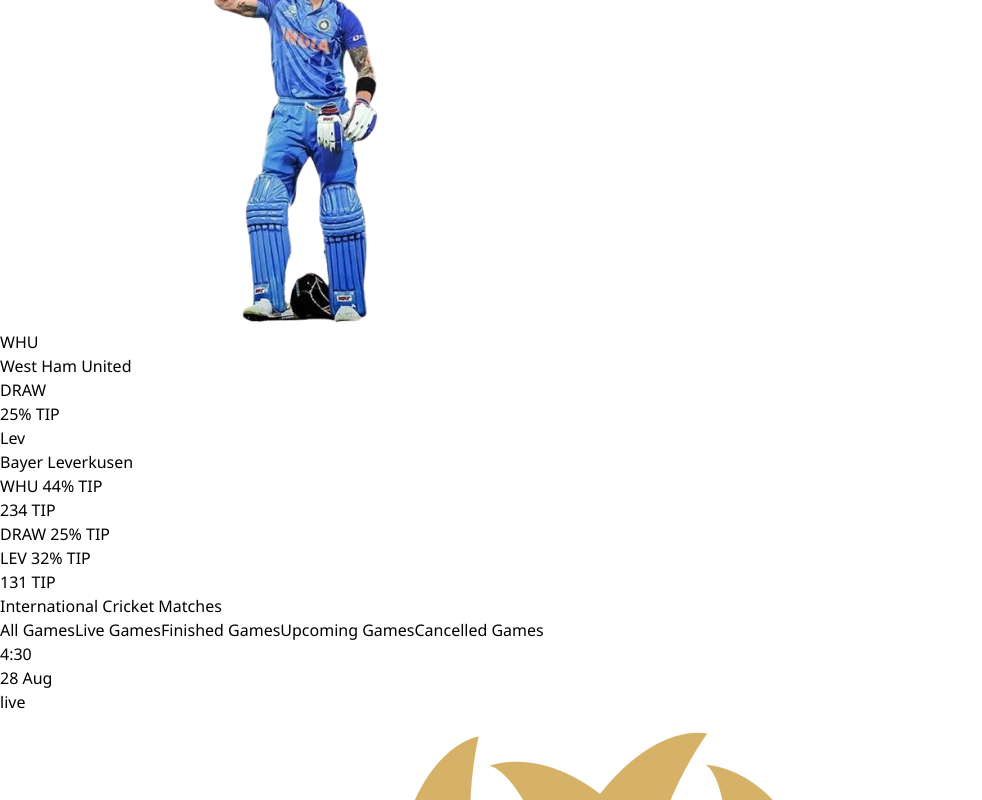
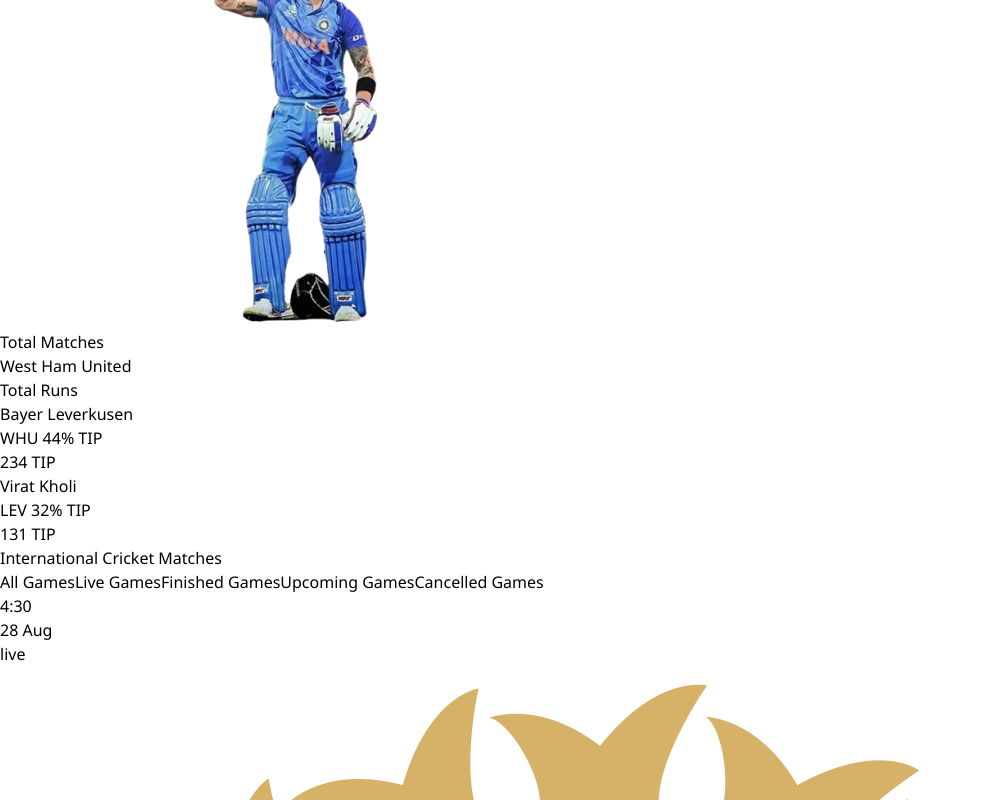
Before and after one commit to divyesh123-jain/CrickNet, a React (Vite) app: page /dashboard in a window 1280 px wide. Shown: the part 1635-2435 px from the top of the page, without its empty margins (0-982 px from the left). Built offline with nearby package versions, Linux system fonts and the light colour scheme.

Commit message:
added hover on Image

```diff
--- a/src/App.tsx
+++ b/src/App.tsx
@@ -3,8 +3,7 @@
 import './App.css'
 import Home from './pages/Home'
 import DashboardPage from './pages/DashboardPage'
-import Players from './components/Dashboard/players/players'
-import Dashboard from './components/Dashboard/Dashboard'
+import Players from './components/Dashboard/players/Players'
 import DashHome from './components/Dashboard/DashHome'
 
 function App() {
--- a/src/components/Cards/HomeCard.tsx
+++ b/src/components/Cards/HomeCard.tsx
@@ -2,59 +2,64 @@
 export default function HomeCard() {
     return (
         <>
-        <div className="relative bg-green-500 rounded-lg shadow-lg py-[16px] w-full top-[10px] h-[300px] max-w-xl mx-auto">
 
-           <div className="flex z-10 justify-between items-center text-white mb-4">
-                <div className="flex items-center space-x-2">
+        <div className="relative bg-green-500 rounded-lg shadow-lg p-6 w-full max-w-4xl mx-auto ">
 
-                <svg xmlns="http://www.w3.org/2000/svg" className="h-6 w-6" viewBox="0 0 20 20" fill="currentColor">
+  <div className="relative z-10 flex justify-between items-center text-white mb-4">
+    <div className="flex items-center space-x-2">
+
+      <svg xmlns="http://www.w3.org/2000/svg" className="h-6 w-6" viewBox="0 0 20 20" fill="currentColor">
         <path d="M10 2a6 6 0 00-6 6v3.586L3.707 14.707a1 1 0 001.414 0L7 12.828V8a5 5 0 0110 0v4.828l1.879 1.879a1 1 0 001.414-1.414L16 11.586V8a6 6 0 00-6-6z" />
       </svg>
 
       <span>08 12 21</span>
+    </div>
+
+    <div className="flex items-center space-x-4">
+      {/* <img src="team1.png" alt="Team 1" className="h-10 w-10 rounded-full">
+      <img src="team2.png" alt="Team 2" className="h-10 w-10 rounded-full"> */}
+    </div>
+  </div>
+
+  <div className="absolute left-1/2 inset-0 z-0 overflow-hidden transform -translate-x-1/2 -top-16">
+  <img src={home} alt="Player" className=" rounded-lg transition-all duration-300 hover:scale-110" />
+  </div>
 
 
-                </div>
 
-                <div className="absolute inset-0 z-0 -top-16">
-                <img src={home} alt="Player" className="h-full w-full -top-[80px] object-cover" />
 
-  </div>
 
-                <div className="flex z-10 justify-between items-center mb-8">
+  <div className="relative z-10 flex justify-between items-center mb-8">
     <div className="text-white text-center">
-      <div className="text-lg font-bold">WHU</div>
+      <div className="text-lg font-bold">Total Matches</div>
       <div className="text-sm">West Ham United</div>
     </div>
+
     <div className="text-white text-center">
-      <div className="text-md font-bold">DRAW</div>
-      <div className="text-xs">25% TIP</div>
-    </div>
-    <div className="text-white text-center">
-      <div className="text-lg font-bold">Lev</div>
+      <div className="text-lg font-bold">Total Runs</div>
       <div className="text-sm">Bayer Leverkusen</div>
     </div>
   </div>
 
-
-            </div>
-            <div className="flex justify-between items-center text-white">
-
+  <div className="relative z-10 flex justify-between items-center text-white">
     <div className="text-center">
       <div>WHU 44% TIP</div>
       <div>234 TIP</div>
     </div>
     <div className="text-center">
-      <div>DRAW 25% TIP</div>
+    <div>Virat Kholi </div>
     </div>
     <div className="text-center">
       <div>LEV 32% TIP</div>
       <div>131 TIP</div>
     </div>
   </div>
+  {/* <div class="absolute left-1/2 inset-0 z-0 transform -translate-x-1/2 -top-3">
+  <img src={home} alt="Player" className=" object-cover relative z-0 rounded-lg transition-all duration-300 hover:scale-110" />
+  </div> */}
+</div>
 
 
-            </div>
         </>
     )
 }
--- a/src/components/Dashboard/Dashboard.tsx
+++ b/src/components/Dashboard/Dashboard.tsx
@@ -1,6 +1,4 @@
 
-import Fixtures from './Fixtures/Fixtures'
-import HomeCard from '../Cards/HomeCard'
 import { Link, Outlet } from 'react-router-dom'
 
 export default function Dashboard() {
```
Also changed, not shown: src/components/Forms/MultiStageForm.tsx (added, +11 -0 lines).
